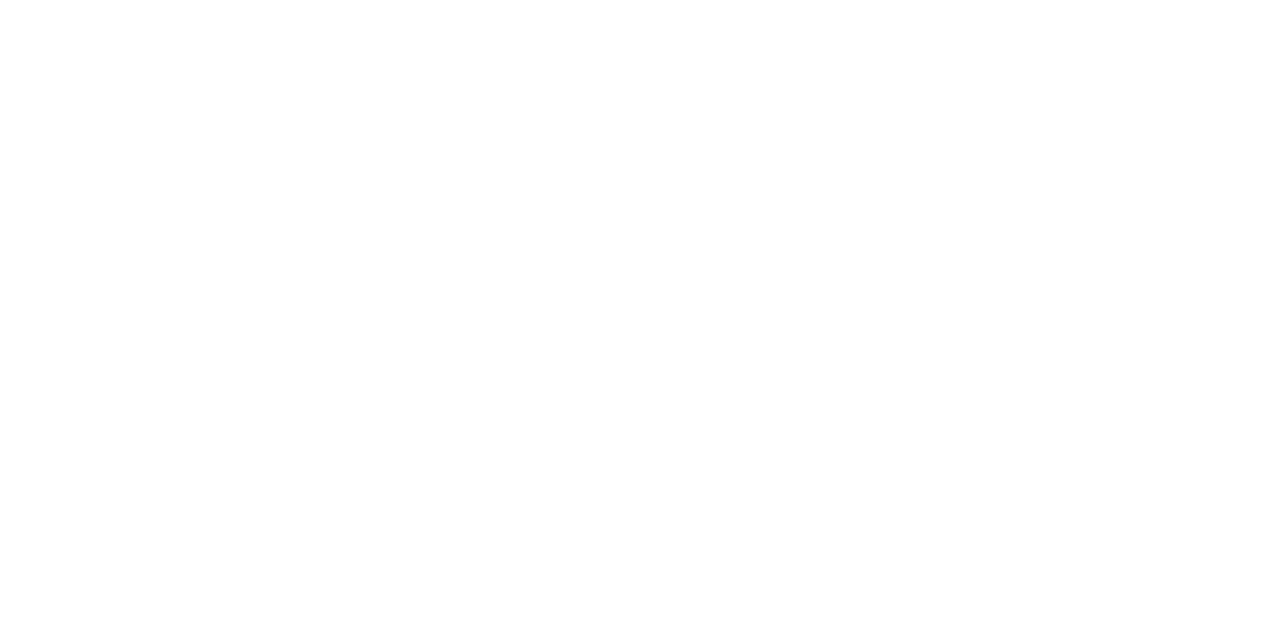
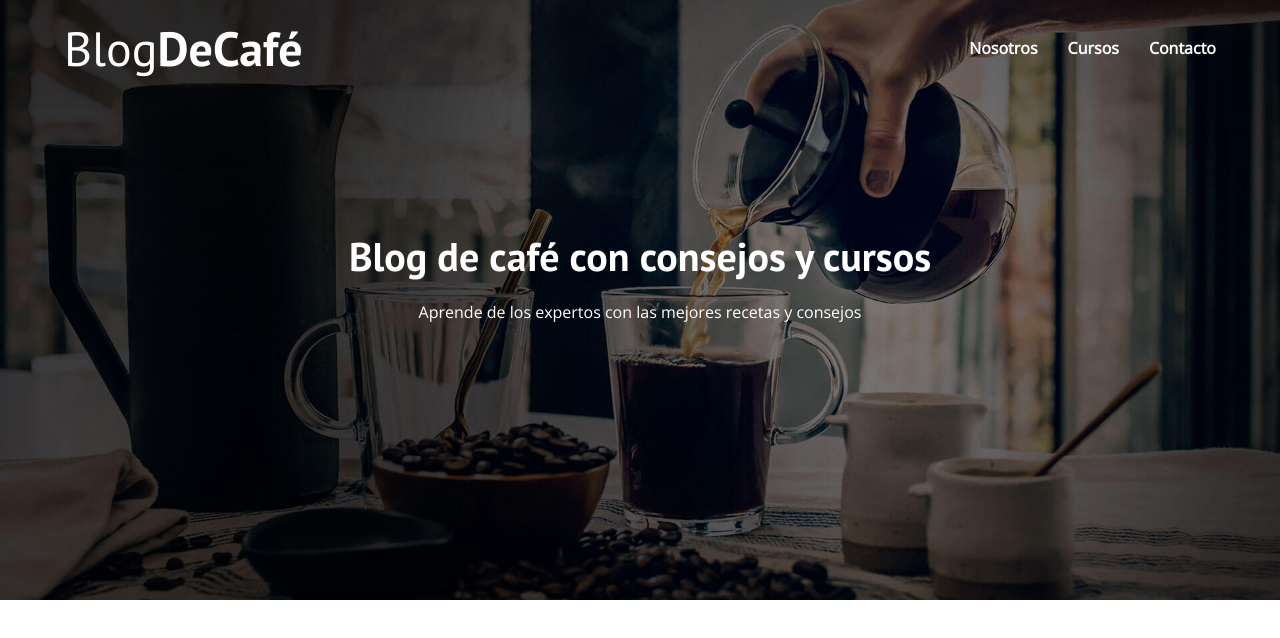
Before and after one commit to dandrew97/Blog_de_Cafe, a plain HTML site: page index.html in a window 1280 px wide. Drawn offline with nearby package versions, Linux system fonts and the light colour scheme.

Commit message:
feat: :hammer: Agregar barra de navegación y banner
Se crea la maquetación en html de la barra de navegación y el banner; posteriormente se aplican los estilos a cada elemento con base en el diseño original.

```diff
--- a/css/styles.css
+++ b/css/styles.css
@@ -1,4 +1,4 @@
-/** Importar fuentes **/
+/* Importar fuentes */
 @import url('https://fonts.googleapis.com/css2?family=Open+Sans&family=PT+Sans:wght@400;700&display=swap');
 
 /* Agregar los variables */
@@ -8,9 +8,9 @@
     --fuenteParrafos: 'Open Sans', sans-serif;
 
     /* Colores */
-    --colorPrimario: #784d3c
-    --blanco: #FFFFFF
-    --negro: #000000
+    --colorPrimario: #784d3c;
+    --blanco: #FFFFFF;
+    --negro: #000000;
 }
 
 html {
@@ -26,7 +26,7 @@ body {
     line-height: 2; /* Interlineado */
 }
 
-/** Globales **/
+/* Globales */
 .contenedor {
     max-width: 120rem;
     width: 90%;
@@ -47,7 +47,7 @@ img {
     max-width: 100%;
 }
 
-/** Utilidades **/
+/* Utilidades */
 .no-margin {
     margin: 0;
 }
@@ -57,3 +57,51 @@ img {
 .centrar-texto {
     text-align: center;
 }
+
+/* Header */
+.header {
+    background-image: url(../img/banner.jpg);
+    height: 60rem;
+    background-size: cover;
+    background-repeat: no-repeat;
+    background-position: center center; /* Esta propiedad permite que al hacer más pequeña la pantalla se vea el centro de la imgen */
+}
+.header__texto {
+    text-align: center;
+    color: var(--blanco);
+}
+@media (min-width: 768px) {
+    .header__texto {
+        margin-top: 12rem;
+    }
+}
+
+/* Barra de navegación */
+@media (min-width: 768px) {
+    .barra {
+        display: flex;
+        justify-content: space-between; /* Alinea horizontalmente */
+        align-items: center; /* Alinea verticalmente */
+    }
+    .navegacion {
+        gap: 3rem;
+    }
+}
+.logo {
+    color: var(--blanco);
+}
+.logo__nombre {
+    font-weight: 400;
+}
+.logo__bold {
+    font-weight: 700;
+}
+.navegacion {
+    display: flex;
+    justify-content: space-evenly;
+    align-items: center;
+}
+.navegacion a {
+    color: var(--blanco);
+    font-weight: 700;
+}
--- a/index.html
+++ b/index.html
@@ -10,5 +10,28 @@
 </head>
 <body>
 
+    <header class="header">
+
+        <div class="contenedor">
+            <div class="barra">
+                <a class="logo" href="index.html">
+                    <h1 class="logo__nombre no-margin centrar-texto">Blog<span class="logo__bold">DeCafé</span></h1>
+                </a>
+
+                <nav class="navegacion">
+                    <a href="nosotros.html" class="navegacion__enlace"> Nosotros </a>
+                    <a href="cursos.html" class="navegacion__enlace"> Cursos </a>
+                    <a href="contacto.html" class="navegacion__enlace"> Contacto </a>
+                </nav>
+            </div>
+        </div>
+
+        <div class="header__texto">
+            <h2 class="no-margin"> Blog de café con consejos y cursos </h2>
+            <p class="no-margin"> Aprende de los expertos con las mejores recetas y consejos </p>
+        </div>
+
+    </header>
+
 </body>
 </html>
```
